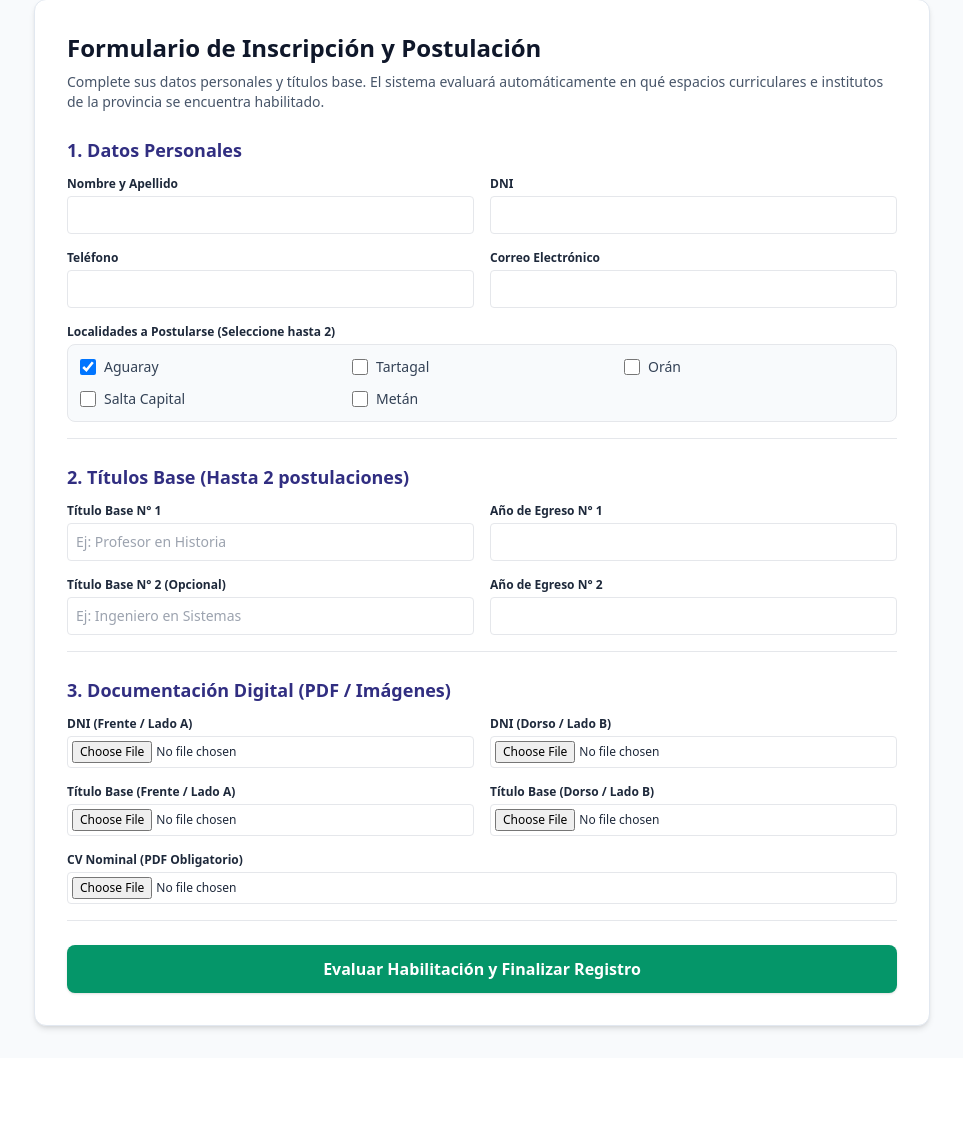
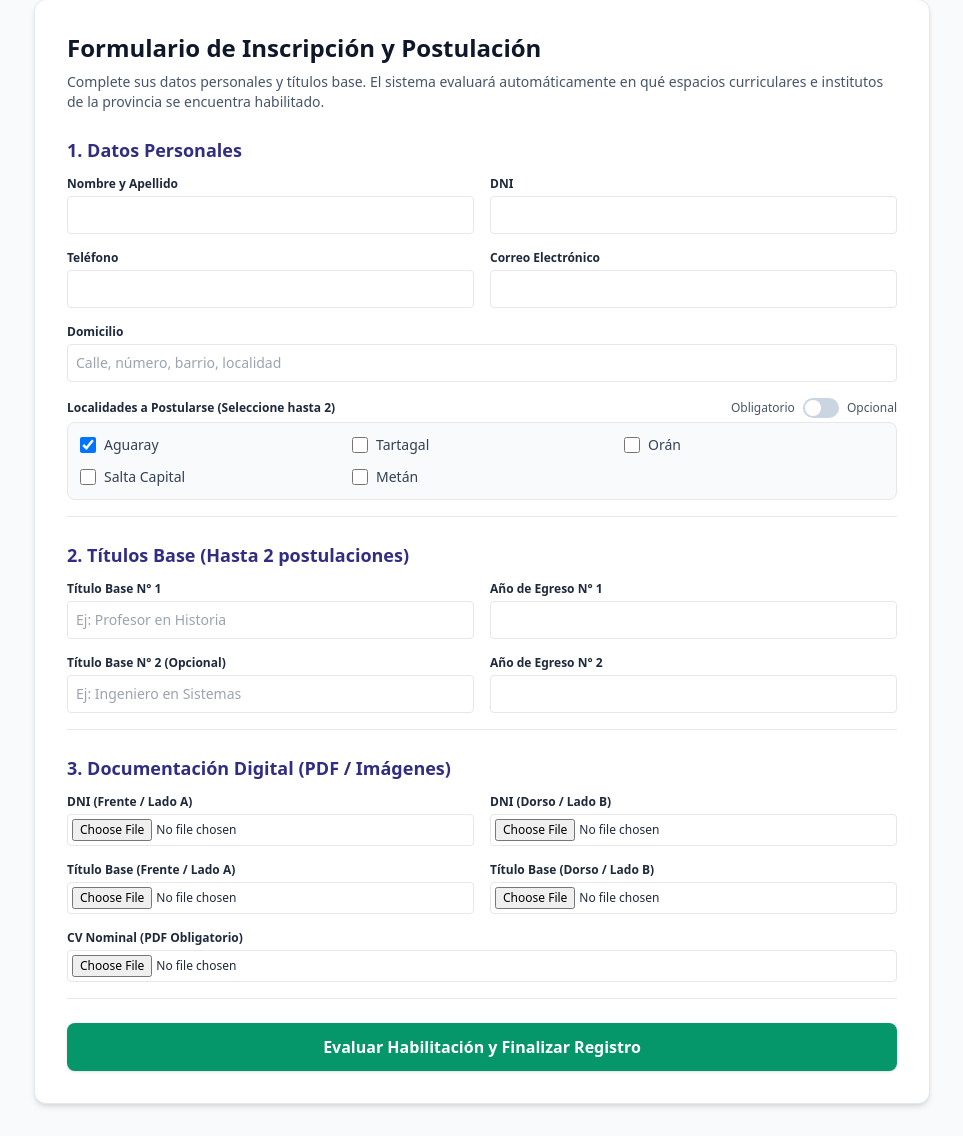
Before and after one commit to relevamientogobsalt2026-coder/nomenclador-ies-demo, a Flask app: page / in a window 1280 px wide. Shown: the part 109-1245 px from the top of the page, without its empty margins (158-1121 px from the left). Before the commit the page ends 1140 px from the top, so only its background shows below. Run offline with Flask 3, Linux system fonts and the light colour scheme; some libraries are stand-ins or nearby versions.

Commit message:
Actualizar admin_seguimiento y detalle_postulante con domicilio y navegacion unificada

```diff
--- a/app.py
+++ b/app.py
@@ -107,6 +107,7 @@ def generar_comprobante_pdf(docente, materias_habilitadas):
         [Paragraph("DNI:", label_bold_style), Paragraph(docente.get('dni') or '', valor_style)],
         [Paragraph("Teléfono:", label_bold_style), Paragraph(docente.get('telefono') or '', valor_style)],
         [Paragraph("Email:", label_bold_style), Paragraph(docente.get('email') or '', valor_style)],
+        [Paragraph("Domicilio:", label_bold_style), Paragraph(docente.get('domicilio') or '', valor_style)],
         [Paragraph("Localidades postuladas:", label_bold_style), Paragraph(", ".join(localidades), valor_style)],
         [Paragraph("Título 1:", label_bold_style), Paragraph(f"{docente.get('titulo_base_1') or ''} ({docente.get('anio_egreso_1') or ''})", valor_style)],
     ]
@@ -251,7 +252,10 @@ def init_db():
     # 4. Campo "vigente" para las materias/carreras del nomenclador
     sql_materias_vigente = "ALTER TABLE materias_nomenclador ADD COLUMN IF NOT EXISTS vigente VARCHAR(10) DEFAULT 'Sí';"
 
-    queries = [sql_institutos, sql_materias, sql_postulaciones_obs, sql_postulaciones_est, sql_materias_vigente]
+    # 5. Domicilio del docente postulante
+    sql_postulaciones_domicilio = "ALTER TABLE postulaciones_docentes ADD COLUMN IF NOT EXISTS domicilio VARCHAR(255);"
+
+    queries = [sql_institutos, sql_materias, sql_postulaciones_obs, sql_postulaciones_est, sql_materias_vigente, sql_postulaciones_domicilio]
 
     for query in queries:
         try:
@@ -281,6 +285,7 @@ def postular():
     dni = request.form.get('dni')
     telefono = request.form.get('telefono')
     email = request.form.get('email')
+    domicilio = request.form.get('domicilio')
     localidades = request.form.getlist('localidades')
 
     titulo_1 = request.form.get('titulo_base_1')
@@ -303,6 +308,7 @@ def postular():
         "dni": dni,
         "telefono": telefono,
         "email": email,
+        "domicilio": domicilio,
         "localidades_postulacion": localidades,
         "titulo_base_1": titulo_1,
         "anio_egreso_1": int(egreso_1) if egreso_1 else None,
--- a/templates/admin_seguimiento.html
+++ b/templates/admin_seguimiento.html
@@ -21,8 +21,6 @@
     <main class="max-w-7xl mx-auto my-6 p-6 bg-white rounded-xl shadow border">
         <div class="flex flex-col md:flex-row justify-between items-center mb-6 gap-4">
             <h2 class="text-xl font-bold text-indigo-900">Listado General de Postulantes</h2>
-
-            <!-- Barra de Filtros en tiempo real -->
             <div class="w-full md:w-auto">
                 <input type="text" id="searchInput" onkeyup="filtrarTabla()" placeholder="🔍 Filtrar por nombre, localidad o título..." class="border p-2 rounded-lg text-xs w-full md:w-80 shadow-sm focus:ring-2 focus:ring-indigo-500">
             </div>
@@ -52,6 +50,7 @@
                         <td class="p-3">
                             {{ p.email }}<br>
                             <span class="text-slate-500">{{ p.telefono }}</span>
+                            {% if p.domicilio %}<br><span class="text-slate-400 text-[10px]">🏠 {{ p.domicilio }}</span>{% endif %}
                         </td>
                         <td class="p-3">
                             <span class="bg-indigo-100 text-indigo-800 px-2 py-0.5 rounded localidad-docente">{{ p.localidades_postulacion | join(', ') }}</span>
@@ -73,7 +72,6 @@
                             {% endif %}
                         </td>
 
-                        <!-- Columna Estado y Observaciones asociadas al formulario de Editar -->
                         <td class="p-3" colspan="2">
                             <form action="/admin/postulacion/editar/{{ p.id }}" method="POST" class="flex gap-2 items-center w-full">
                                 <div class="w-1/3">
@@ -90,7 +88,6 @@
                             </form>
                         </td>
 
-                        <!-- Columna unificada para el botón de Borrar -->
                         <td class="p-3 text-center whitespace-nowrap">
                             <a href="{{ url_for('detalle_postulante', docente_id=p.id) }}" class="inline-block bg-emerald-600 hover:bg-emerald-700 text-white px-2 py-1 rounded shadow-sm mr-1">Ver</a>
                             <form action="/admin/postulacion/borrar/{{ p.id }}" method="POST" class="inline" onsubmit="return confirm('¿Está seguro de eliminar esta inscripción?');">
@@ -105,7 +102,6 @@
     </main>
 
     <script>
-        // Quita tildes/diacríticos y pasa a minúsculas, para que "Orán" matchee con "oran".
         function normalizarTexto(str) {
             return (str || '')
                 .normalize('NFD')
--- a/templates/detalle_postulante.html
+++ b/templates/detalle_postulante.html
@@ -22,14 +22,13 @@
     <div class="card">
         <h1>Legajo de Postulante - {{ docente.nombre_apellido }}</h1>
 
-        <!-- Ficha Completa -->
         <div class="info-group">
             <p><span class="label">Identificación / ID:</span> {{ docente.id }}</p>
             <p><span class="label">Correo Electrónico:</span> {{ docente.email }}</p>
             <p><span class="label">Teléfono:</span> {{ docente.telefono }}</p>
+            {% if docente.domicilio %}<p><span class="label">Domicilio:</span> {{ docente.domicilio }}</p>{% endif %}
         </div>
 
-        <!-- Materias Habilitadas -->
         <div class="info-group">
             <h3>Materias Habilitadas</h3>
             <ul>
@@ -41,7 +40,6 @@
             </ul>
         </div>
 
-        <!-- Documentos Adjuntos -->
         <div class="info-group">
             <h3>Documentos Adjuntos</h3>
             <div class="btn-container" style="flex-wrap: wrap;">
--- a/templates/index.html
+++ b/templates/index.html
@@ -41,8 +41,23 @@
                         <input type="email" name="email" required class="w-full border p-2 rounded text-sm">
                     </div>
                     <div class="md:col-span-2">
-                        <label class="block text-xs font-semibold mb-1">Localidades a Postularse (Seleccione hasta 2)</label>
-                        <div class="grid grid-cols-2 md:grid-cols-3 gap-3 p-3 border rounded-lg bg-slate-50">
+                        <label class="block text-xs font-semibold mb-1">Domicilio</label>
+                        <input type="text" name="domicilio" placeholder="Calle, número, barrio, localidad" class="w-full border p-2 rounded text-sm">
+                    </div>
+                    <div class="md:col-span-2">
+                        <div class="flex items-center justify-between mb-1">
+                            <label class="block text-xs font-semibold">Localidades a Postularse (Seleccione hasta 2)</label>
+                            <label class="inline-flex items-center gap-2 text-xs text-slate-600 cursor-pointer select-none">
+                                <span>Obligatorio</span>
+                                <span class="relative inline-block w-9 h-5">
+                                    <input type="checkbox" id="toggleLocalidades" class="peer sr-only">
+                                    <span class="absolute inset-0 bg-slate-300 peer-checked:bg-indigo-600 rounded-full transition-colors cursor-pointer" onclick="document.getElementById('toggleLocalidades').click()"></span>
+                                    <span class="absolute left-0.5 top-0.5 w-4 h-4 bg-white rounded-full transition-transform peer-checked:translate-x-4 pointer-events-none"></span>
+                                </span>
+                                <span>Opcional</span>
+                            </label>
+                        </div>
+                        <div id="bloqueLocalidades" class="grid grid-cols-2 md:grid-cols-3 gap-3 p-3 border rounded-lg bg-slate-50">
                             <label class="inline-flex items-center space-x-2 text-sm text-slate-700 cursor-pointer">
                                 <input type="checkbox" name="localidades" value="Aguaray" checked class="localidad-checkbox h-4 w-4 text-indigo-600 rounded focus:ring-indigo-500">
                                 <span>Aguaray</span>
@@ -64,6 +79,7 @@
                                 <span>Metán</span>
                             </label>
                         </div>
+                        <p id="avisoLocalidadesOpcional" class="text-xs text-slate-400 italic mt-1 hidden">La selección de localidades es opcional — puede continuar sin marcar ninguna.</p>
                     </div>
                 </div>
             </div>
@@ -134,6 +150,21 @@
                 }
             });
         });
+
+        // Toggle de prueba: muestra cómo quedaría si la selección de localidades fuera opcional.
+        // Es solo visual/de diseño — el sistema no exige mínimo de localidades en ningún caso.
+        const toggleLocalidades = document.getElementById('toggleLocalidades');
+        const bloqueLocalidades = document.getElementById('bloqueLocalidades');
+        const avisoOpcional = document.getElementById('avisoLocalidadesOpcional');
+
+        toggleLocalidades.addEventListener('change', function() {
+            const esOpcional = this.checked;
+            bloqueLocalidades.classList.toggle('opacity-50', esOpcional);
+            avisoOpcional.classList.toggle('hidden', !esOpcional);
+            document.querySelectorAll('.localidad-checkbox').forEach(cb => {
+                cb.disabled = esOpcional;
+            });
+        });
     </script>
 </body>
 </html>
```
